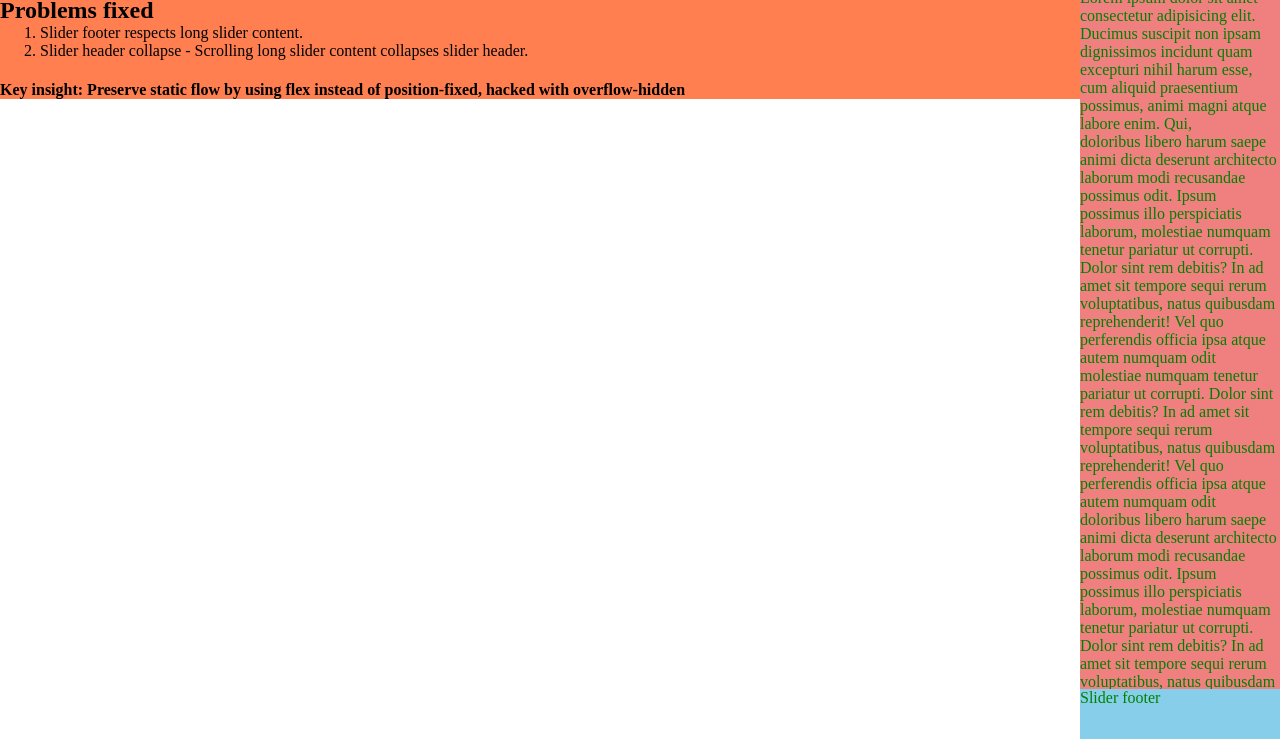
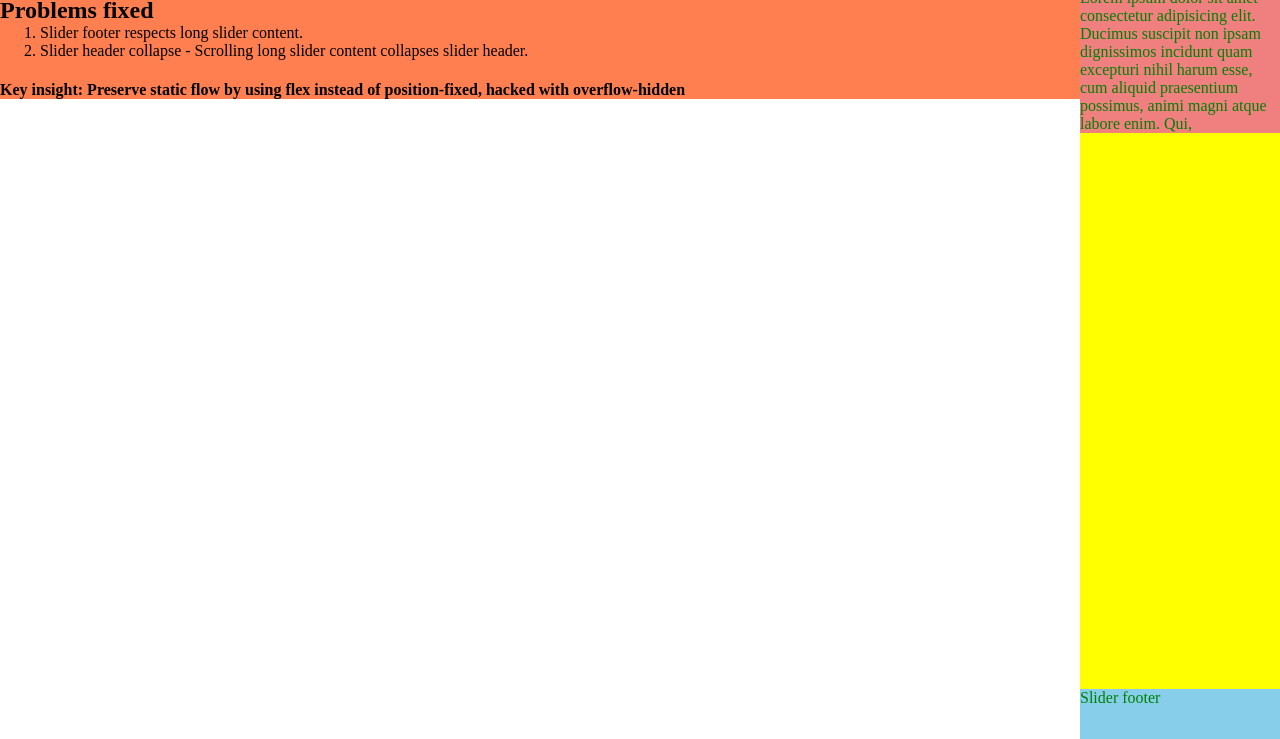
Before and after one commit to exemplar-codes/static-stickyness-slider-example, a plain HTML site: page index.html in a window 1280 px wide. Shown: the part 61-800 px from the top of the page. Drawn offline with Linux system fonts and the light colour scheme.

Commit message:
Show smaller first

```diff
--- a/index.html
+++ b/index.html
@@ -77,7 +77,7 @@
           esse, cum aliquid praesentium possimus, animi magni atque labore enim.
           Qui,
 
-          <div id="slider-content-extra">
+          <div id="slider-content-extra" hidden>
             doloribus libero harum saepe animi dicta deserunt architecto laborum
             modi recusandae possimus odit. Ipsum possimus illo perspiciatis
             laborum, molestiae numquam tenetur pariatur ut corrupti. Dolor sint
```
